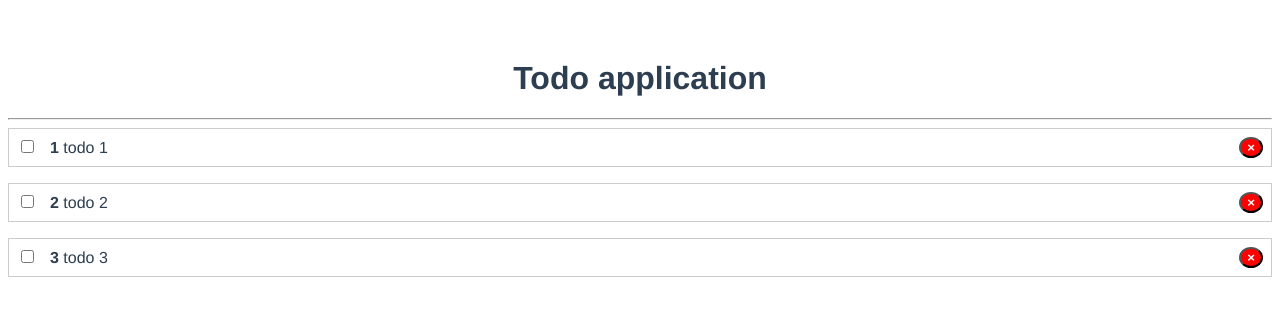
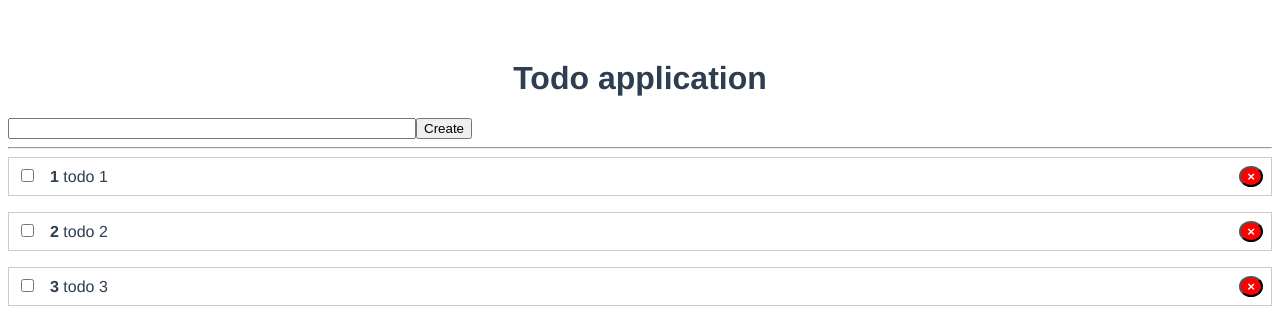
Before and after one commit to serg27makar/vue-todo, a Vue app: page /todos in a window 1280 px wide. Shown: the top 336 px of the page. Built offline with nearby package versions, Linux system fonts and the light colour scheme.

Commit message:
Added add-todo

```diff
--- a/src/App.vue
+++ b/src/App.vue
@@ -1,6 +1,7 @@
 <template>
   <div id="app">
     <h1>Todo application</h1>
+    <AddTodo @add-todo="addTodo"/>
     <hr>
     <TodoList
         v-bind:todos="todos"
@@ -11,6 +12,7 @@
 
 <script>
 import TodoList from '@/components/TodoList'
+import AddTodo from "@/components/AddTodo";
 export default {
   name: 'App',
   data() {
@@ -23,11 +25,15 @@
     }
   },
   components: {
+    AddTodo,
     TodoList
   },
   methods: {
     removeTodo(id) {
       this.todos = this.todos.filter(t => t.id !== id)
+    },
+    addTodo(todo) {
+      this.todos.push(todo);
     }
   }
 }
--- /dev/null
+++ b/src/components/AddTodo.vue
@@ -0,0 +1,40 @@
+<template>
+  <form @submit.prevent="onSubmit">
+    <input type="text" v-model="title">
+    <button type="submit">Create</button>
+  </form>
+</template>
+
+<script>
+export default {
+name: "AddTodo",
+  data() {
+    return {
+      title: ''
+    }
+  },
+  methods: {
+   onSubmit() {
+     if (this.title.trim()) {
+       const newTodo = {
+         id: Date.now(),
+         title: this.title,
+         completed: false
+       }
+       this.$emit('add-todo', newTodo)
+       this.title = ''
+     }
+   }
+  }
+}
+</script>
+
+<style scoped>
+  form {
+    display: flex;
+  }
+  input {
+    width: 400px;
+  }
+
+</style>
--- a/src/components/TodoItem.vue
+++ b/src/components/TodoItem.vue
@@ -4,7 +4,7 @@
       <input type="checkbox"
              @change="todo.completed = !todo.completed"
       >
-      <strong>{{todo.id}}</strong>
+      <strong>{{index + 1}}</strong>
       {{todo.title}}
     </span>
     <button class="rm"
@@ -19,7 +19,8 @@
     todo: {
       type: Object,
       required: true
-    }
+    },
+    index: Number
   },
 name: "TodoItem"
 }
--- a/src/components/TodoList.vue
+++ b/src/components/TodoList.vue
@@ -4,6 +4,7 @@
       <TodoItem
           v-for="(todo, index) of todos"
           v-bind:todo="todo"
+          v-bind:index="index"
           :key="index"
           @remove-todo="removeTodo"
       />
```
